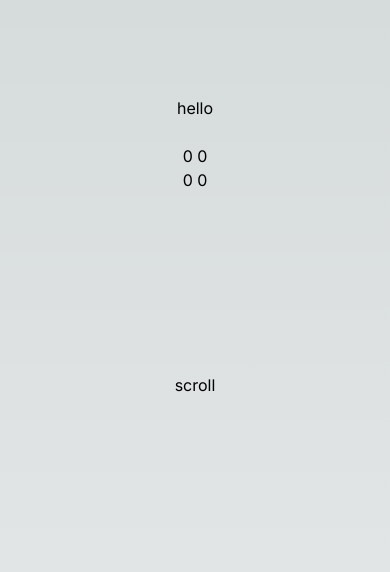
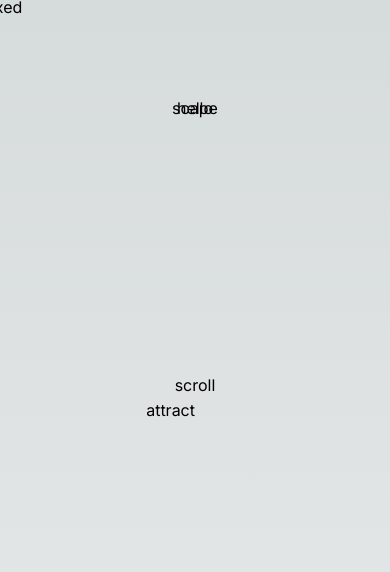
Before and after one commit to AmirHosseinRP/amirhosseinrp.github.io, a Next.js app: page / in a window 390 px wide. Shown: the top 572 px of the page. Built offline with nearby package versions, Linux system fonts and the light colour scheme.

Commit message:
feat: fixed behavior in cursor motion added

```diff
--- a/src/app/(public)/page.tsx
+++ b/src/app/(public)/page.tsx
@@ -9,7 +9,9 @@ export default function Home() {
     <main className="flex min-h-screen flex-col items-center justify-start p-24 h-[2000px] relative">
       <Typography tagName="h1">hello</Typography>
       <ScrollMotionDiv>scroll</ScrollMotionDiv>
-      <CursorMotionDiv></CursorMotionDiv>
+      <CursorMotionDiv behavior="fixed">fixed</CursorMotionDiv>
+      <CursorMotionDiv behavior="attract">attract</CursorMotionDiv>
+      <CursorMotionDiv behavior="scape">scape</CursorMotionDiv>
     </main>
   );
 }
--- a/src/shared/hooks/useCursorPosition.ts
+++ b/src/shared/hooks/useCursorPosition.ts
@@ -1,13 +1,13 @@
 import { useEffect, useState } from "react";
 
-function useCursorPosition(): { cursorX: number; cursorY: number } {
-  const [cursorPosition, setCursorPosition] = useState({ cursorX: 0, cursorY: 0 });
+function useCursorPosition(): { x: number; y: number } {
+  const [cursorPosition, setCursorPosition] = useState({ x: 0, y: 0 });
 
   useEffect(() => {
     const handleCursorMove = (event: MouseEvent) => {
       setCursorPosition({
-        cursorX: event.clientX,
-        cursorY: event.clientY,
+        x: event.clientX,
+        y: event.clientY,
       });
     };
 
--- a/src/shared/hooks/useElementPosition.ts
+++ /dev/null
@@ -1,22 +0,0 @@
-import { useCallback, useState, type RefObject } from "react";
-
-function useElementPosition(ref: RefObject<HTMLElement>) {
-  const [elementPosition, setElementPosition] = useState({ x: 0, y: 0 });
-
-  const handlePosition = useCallback(() => {
-    const element = ref.current;
-    if (element) {
-      const elemRect = element.getBoundingClientRect();
-      const bodyRect = document.body.getBoundingClientRect();
-
-      const x = elemRect.left - bodyRect.left;
-      const y = elemRect.top - bodyRect.top;
-
-      setElementPosition({ x, y });
-    }
-  }, [ref]);
-
-  return elementPosition;
-}
-
-export default useElementPosition;
--- /dev/null
+++ b/src/shared/hooks/useWindowSize.ts
@@ -0,0 +1,23 @@
+import { useEffect, useState } from "react";
+
+export default function useWindowSize() {
+  const [windowSize, setWindowSize] = useState({
+    width: 0,
+    height: 0,
+  });
+
+  useEffect(() => {
+    const handleResize = () => {
+      setWindowSize({
+        width: window.innerWidth,
+        height: window.innerHeight,
+      });
+    };
+    handleResize();
+
+    window.addEventListener("resize", handleResize);
+    return () => window.removeEventListener("resize", handleResize);
+  }, []);
+
+  return windowSize;
+}
--- a/src/ui/atoms/CursorMotionDiv/CursorMotionDiv.tsx
+++ b/src/ui/atoms/CursorMotionDiv/CursorMotionDiv.tsx
@@ -1,26 +1,41 @@
 import useCursorPosition from "@/shared/hooks/useCursorPosition";
-import useElementPosition from "@/shared/hooks/useElementPosition";
+import useWindowSize from "@/shared/hooks/useWindowSize";
 import { useRef, type HTMLAttributes } from "react";
 
-type Props = HTMLAttributes<HTMLOrSVGElement>;
+type Props = HTMLAttributes<HTMLOrSVGElement> & {
+  behavior: "fixed" | "attract" | "scape";
+};
 
 export default function CursorMotionDiv(props: Props) {
-  const { children } = props;
+  const { children, behavior } = props;
   const ref = useRef<HTMLDivElement>(null);
-  const elementPosition = useElementPosition(ref);
+  const cursorPosition = useCursorPosition();
+  const windowSize = useWindowSize();
+  const styles = {
+    fixed: {
+      position: "fixed" as const,
+      top: `${cursorPosition.y - 5}px`,
+      left: `${cursorPosition.x - 15}px`,
+      transitionTimingFunction: "ease-out",
+      transitionDuration: "50ms",
+    },
+    attract: {
+      position: "fixed" as const,
+      bottom: `${windowSize.height / 2 - cursorPosition.y / 10}px`,
+      right: `${windowSize.width / 2 - cursorPosition.x / 10}px`,
+      transitionTimingFunction: "ease-out",
+      transitionDuration: "200ms",
+    },
+    scape: {
+      position: "fixed" as const,
+      transitionTimingFunction: "ease-out",
+      transitionDuration: "200ms",
+    },
+  };
 
-  const { cursorX, cursorY } = useCursorPosition();
   return (
-    <div
-      ref={ref}
-      style={{
-        position: "relative",
-        bottom: `${elementPosition.x - cursorY / 10}px`,
-        right: `${elementPosition.x - cursorX / 10}px`,
-      }}
-      className="duration-1000 ease-out"
-    >
-      {elementPosition.x} {elementPosition.y} <br /> {cursorX} {cursorY}
+    <div ref={ref} style={styles[behavior]} className="select-none">
+      {children}
     </div>
   );
 }
```
